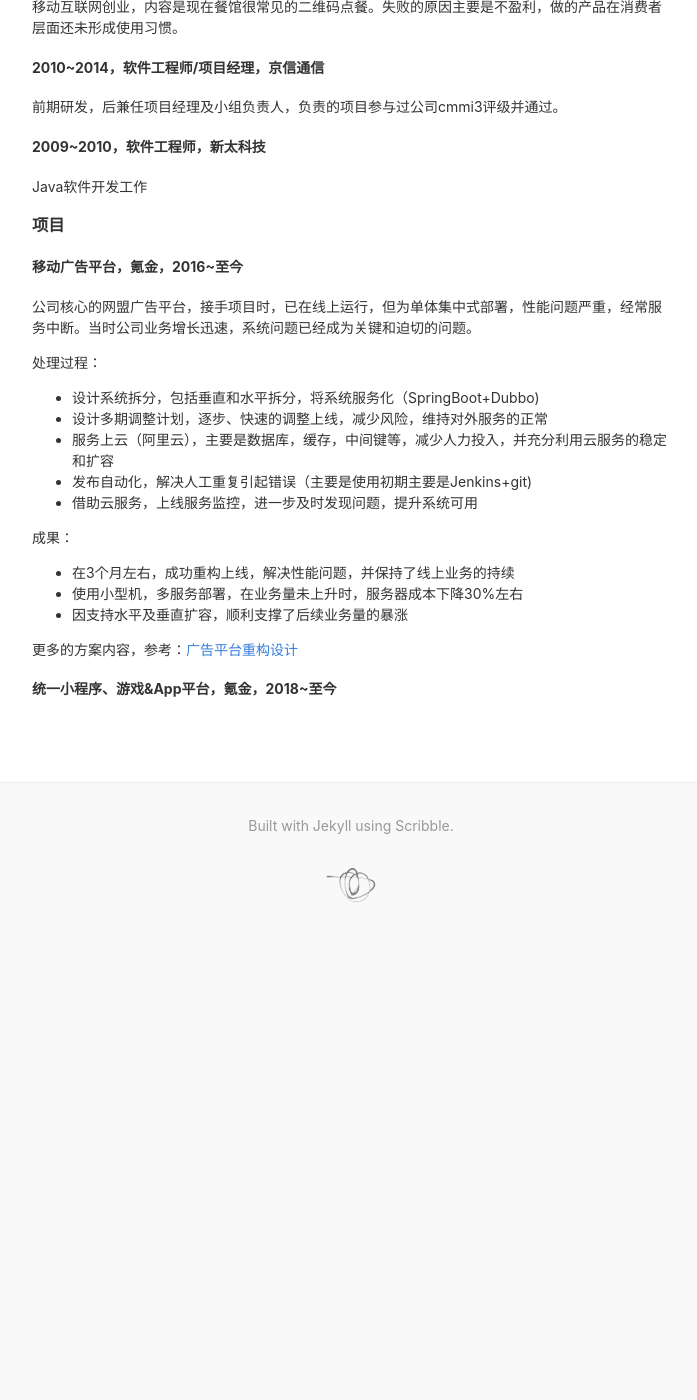
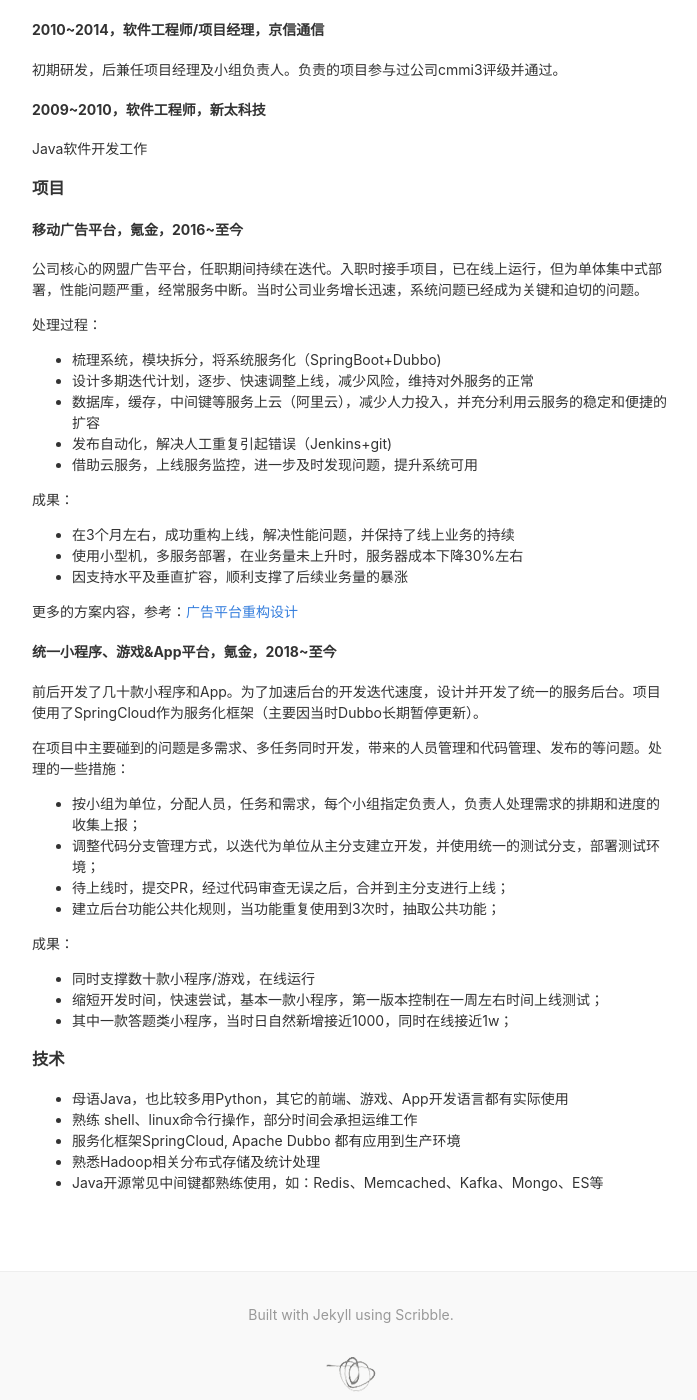
Before and after one commit to HuaboTang/blog, a Jekyll site: the page built from resume.md, in a window 1280 px wide and 1400 px high, scrolled down 1314 px. Shown: the whole window, without its empty margins (289-986 px from the left). Built offline with Jekyll 4.4.1, drawn with Linux system fonts in a browser that asks for light colours; nearby versions of some CDN libraries; before the commit the page ends 2249 px from its top, so only the background shows below that; some of the changed text lies outside the part shown.

Commit message:
change: 修改简历

```diff
--- a/resume.md
+++ b/resume.md
@@ -16,13 +14,13 @@ title: 唐华嶓(bo) 个人简历
 
 12年IT从业经验，7年团队及部门管理经验。有丰富的团队组建和管理经验。先后在两家互联网公司，组建技术团队、落地团队考核。有管理过20人+产品技术团队。
 
-技术方面，有超过5年的服务化、分布式研发经验。有主持过日访问量近20亿+的广告平台研发、迭代。
+技术方面，有超过7年的服务化、分布式研发经验。有主持过日访问量近20亿+的广告平台研发、迭代。
 
 ### 工作经历
 
 #### 2016~至今，技术合伙人，氪金信息科技（天津）有限公司（Codrim）
 
-移动网盟广告公司，自建了广告平台，支撑公司广告业务。平台定位为网盟广告Saas平台，同FuseClick、Hasoffers等。后因网盟业务萎缩，对外开放搁置。
+移动网盟广告公司，自建了广告平台，支撑公司广告业务。平台定位为网盟广告Saas平台，同FuseClick、Hasoffers等。后因网盟业务萎缩，对外开放搁置。期间还尝试了游戏，微信小程序/小游戏，App等方向。
 
 属于空降加入该公司，加入之后，快速接手研发团队，保证业务的持续，并在随后逐步梳理和优化和团队及项目。
 
@@ -45,11 +43,11 @@ title: 唐华嶓(bo) 个人简历
 
 #### 2014~2015，互联网创业
 
-移动互联网创业，内容是现在餐馆很常见的二维码点餐。失败的原因主要是不盈利，做的产品在消费者层面还未形成使用习惯。
+移动互联网创业，内容是现在餐馆很常见的二维码点餐。失败主因是不盈利，用户还未形成使用习惯。
 
 #### 2010~2014，软件工程师/项目经理，京信通信
 
-前期研发，后兼任项目经理及小组负责人，负责的项目参与过公司cmmi3评级并通过。
+初期研发，后兼任项目经理及小组负责人。负责的项目参与过公司cmmi3评级并通过。
 
 #### 2009~2010，软件工程师，新太科技
 
@@ -59,13 +57,13 @@ Java软件开发工作
 
 #### 移动广告平台，氪金，2016~至今
 
-公司核心的网盟广告平台，接手项目时，已在线上运行，但为单体集中式部署，性能问题严重，经常服务中断。当时公司业务增长迅速，系统问题已经成为关键和迫切的问题。
+公司核心的网盟广告平台，任职期间持续在迭代。入职时接手项目，已在线上运行，但为单体集中式部署，性能问题严重，经常服务中断。当时公司业务增长迅速，系统问题已经成为关键和迫切的问题。
 
 处理过程：
-- 设计系统拆分，包括垂直和水平拆分，将系统服务化（SpringBoot+Dubbo)
-- 设计多期调整计划，逐步、快速的调整上线，减少风险，维持对外服务的正常
-- 服务上云（阿里云），主要是数据库，缓存，中间键等，减少人力投入，并充分利用云服务的稳定和扩容
-- 发布自动化，解决人工重复引起错误（主要是使用初期主要是Jenkins+git)
+- 梳理系统，模块拆分，将系统服务化（SpringBoot+Dubbo)
+- 设计多期迭代计划，逐步、快速调整上线，减少风险，维持对外服务的正常
+- 数据库，缓存，中间键等服务上云（阿里云），减少人力投入，并充分利用云服务的稳定和便捷的扩容
+- 发布自动化，解决人工重复引起错误（Jenkins+git)
 - 借助云服务，上线服务监控，进一步及时发现问题，提升系统可用
 
 成果：
@@ -76,3 +74,25 @@ Java软件开发工作
 更多的方案内容，参考：[广告平台重构设计](/posts/cs-repeate)
 
 #### 统一小程序、游戏&App平台，氪金，2018~至今
+
+前后开发了几十款小程序和App。为了加速后台的开发迭代速度，设计并开发了统一的服务后台。项目使用了SpringCloud作为服务化框架（主要因当时Dubbo长期暂停更新）。
+
+在项目中主要碰到的问题是多需求、多任务同时开发，带来的人员管理和代码管理、发布的等问题。处理的一些措施：
+
+- 按小组为单位，分配人员，任务和需求，每个小组指定负责人，负责人处理需求的排期和进度的收集上报；
+- 调整代码分支管理方式，以迭代为单位从主分支建立开发，并使用统一的测试分支，部署测试环境；
+- 待上线时，提交PR，经过代码审查无误之后，合并到主分支进行上线；
+- 建立后台功能公共化规则，当功能重复使用到3次时，抽取公共功能；
+
+成果：
+
+- 同时支撑数十款小程序/游戏，在线运行
+- 缩短开发时间，快速尝试，基本一款小程序，第一版本控制在一周左右时间上线测试；
+- 其中一款答题类小程序，当时日自然新增接近1000，同时在线接近1w；
+
+### 技术
+- 母语Java，也比较多用Python，其它的前端、游戏、App开发语言都有实际使用
+- 熟练 shell、linux命令行操作，部分时间会承担运维工作
+- 服务化框架SpringCloud, Apache Dubbo 都有应用到生产环境
+- 熟悉Hadoop相关分布式存储及统计处理
+- Java开源常见中间键都熟练使用，如：Redis、Memcached、Kafka、Mongo、ES等
```
Also changed, not shown: other parts of resume.md (+0 -2 lines).
